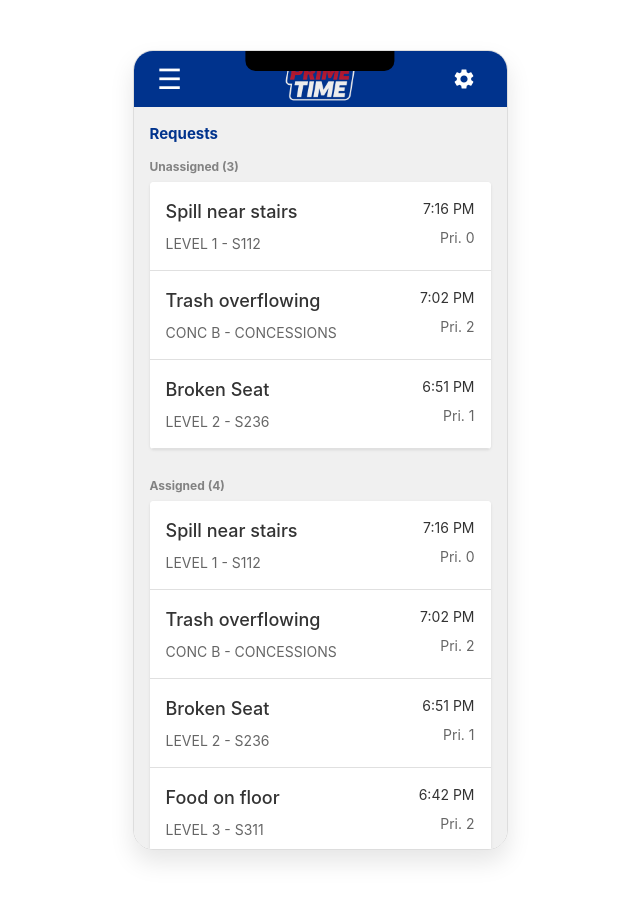
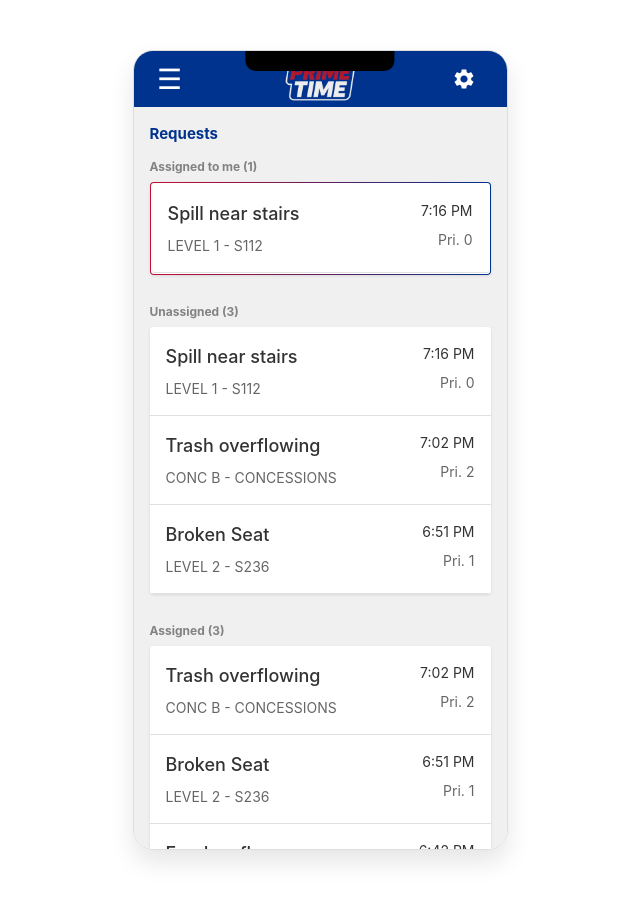
Before and after one commit to glockstock/bills-primetime-react, a React (Vite) app: page / in a window 1280 px wide. Shown: the whole page, without its empty margins (320-960 px from the left). Built offline with nearby package versions, Linux system fonts and the light colour scheme.

Commit message:
Add "Assigned to me" section in RequestList component; update CSS for gradient border and adjust request data structure

```diff
--- a/src/components/RequestList.css
+++ b/src/components/RequestList.css
@@ -31,6 +31,38 @@
   overflow: hidden;
   margin: 0 16px;
   box-shadow: 0 1px 3px rgba(0, 0, 0, 0.1);
+}
+
+/* Gradient border for "Assigned to me" section */
+.assigned-to-me {
+  position: relative;
+  border-radius: 4px;
+  padding: 2px;
+  background: linear-gradient(to right, #c60c30, #00338D);
+  box-shadow: 0 1px 3px rgba(0, 0, 0, 0.1);
+  margin: 0 16px;
+  overflow: visible;
+}
+
+.assigned-to-me::before {
+  content: '';
+  position: absolute;
+  top: 1px;
+  left: 1px;
+  right: 1px;
+  bottom: 1px;
+  background: white;
+  border-radius: 3px;
+  z-index: 0;
+}
+
+.assigned-to-me .request-item {
+  position: relative;
+  z-index: 1;
+  margin: 0;
+  border-radius: 3px;
+  overflow: hidden;
+  box-shadow: none;
 }
 
 .request-list-header {
--- a/src/components/RequestList.tsx
+++ b/src/components/RequestList.tsx
@@ -4,12 +4,22 @@ import RequestItem from './RequestItem';
 import './RequestList.css';
 
 const RequestList: FC = () => {
+  const assignedToMeRequests = requests.filter(request => request.assignedToMe);
   const unassignedRequests = requests.filter(request => !request.assigned);
-  const assignedRequests = requests.filter(request => request.assigned);
+  const assignedRequests = requests.filter(request => request.assigned && !request.assignedToMe);
 
   return (
     <div className="request-list-container">
       <h2 className="page-title">Requests</h2>
+
+      <div className="request-section">
+        <h3 className="section-title">Assigned to me ({assignedToMeRequests.length})</h3>
+        <div className="assigned-to-me">
+          {assignedToMeRequests.map((request) => (
+            <RequestItem key={request.id} request={request} />
+          ))}
+        </div>
+      </div>
 
       <div className="request-section">
         <h3 className="section-title">Unassigned ({unassignedRequests.length})</h3>
--- a/src/data/requestsData.ts
+++ b/src/data/requestsData.ts
@@ -5,6 +5,7 @@ export interface Request {
   time: string;
   priority: number;
   assigned: boolean;
+  assignedToMe?: boolean;
 }
 
 export const requests: Request[] = [
@@ -14,7 +15,8 @@ export const requests: Request[] = [
     location: "LEVEL 1 - S112",
     time: "7:16 PM",
     priority: 0,
-    assigned: false
+    assigned: false,
+    assignedToMe: false
   },
   {
     id: 2,
@@ -22,7 +24,8 @@ export const requests: Request[] = [
     location: "CONC B - CONCESSIONS",
     time: "7:02 PM",
     priority: 2,
-    assigned: false
+    assigned: false,
+    assignedToMe: false
   },
   {
     id: 3,
@@ -30,7 +33,8 @@ export const requests: Request[] = [
     location: "LEVEL 2 - S236",
     time: "6:51 PM",
     priority: 1,
-    assigned: false
+    assigned: false,
+    assignedToMe: false
   },
   {
     id: 4,
@@ -38,7 +42,8 @@ export const requests: Request[] = [
     location: "LEVEL 1 - S112",
     time: "7:16 PM",
     priority: 0,
-    assigned: true
+    assigned: true,
+    assignedToMe: true
   },
   {
     id: 5,
@@ -46,7 +51,8 @@ export const requests: Request[] = [
     location: "CONC B - CONCESSIONS",
     time: "7:02 PM",
     priority: 2,
-    assigned: true
+    assigned: true,
+    assignedToMe: false
   },
   {
     id: 6,
@@ -54,7 +60,8 @@ export const requests: Request[] = [
     location: "LEVEL 2 - S236",
     time: "6:51 PM",
     priority: 1,
-    assigned: true
+    assigned: true,
+    assignedToMe: false
   },
   {
     id: 7,
@@ -62,6 +69,7 @@ export const requests: Request[] = [
     location: "LEVEL 3 - S311",
     time: "6:42 PM",
     priority: 2,
-    assigned: true
+    assigned: true,
+    assignedToMe: false
   }
 ];
```
